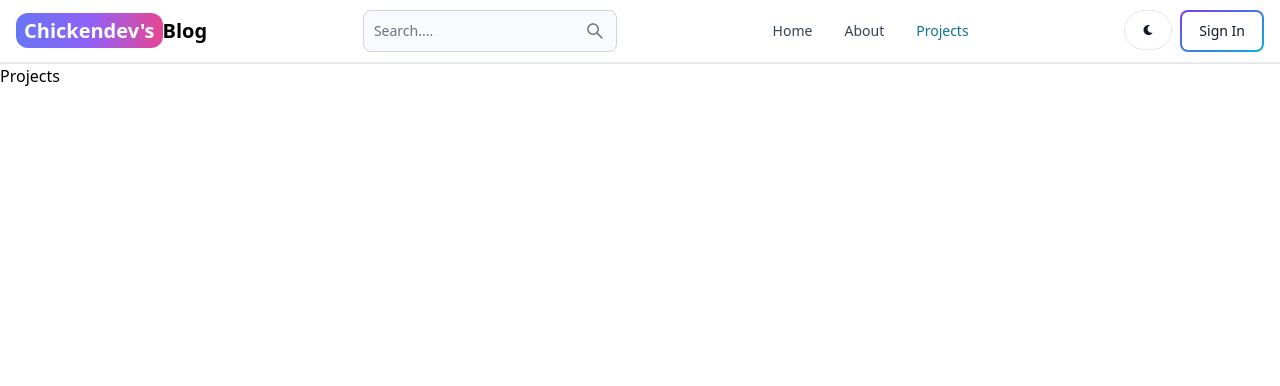
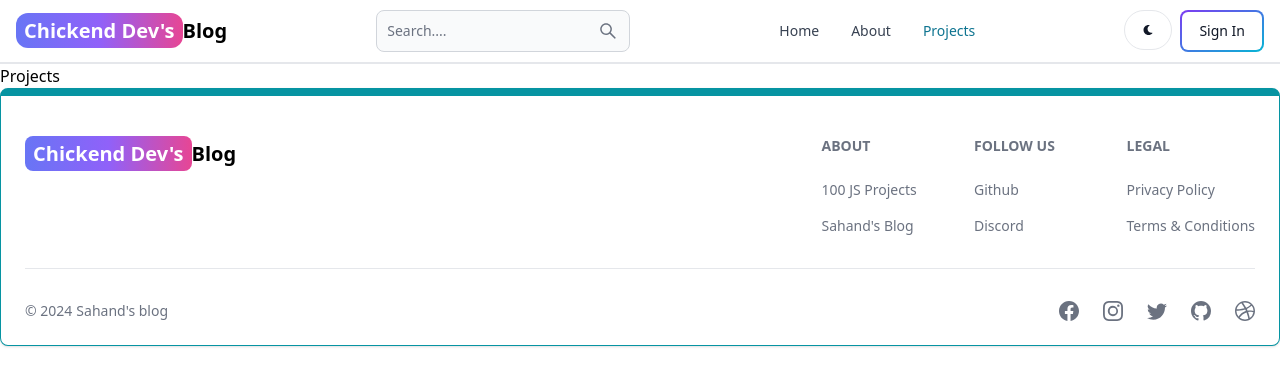
Before and after one commit to huetruong06062002/mern-blog, a React (Vite) app in the folder client/: page /projects in a window 1280 px wide. Shown: the top 386 px of the page. Built offline with nearby package versions, Linux system fonts and the light colour scheme.

Commit message:
create a component ui footer

```diff
--- a/client/src/App.jsx
+++ b/client/src/App.jsx
@@ -1,26 +1,27 @@
-import {BrowserRouter, Route, Routes} from 'react-router-dom'
-import Home from './pages/Home'
-import About from './pages/About'
-import SignIn from './pages/SignIn'
-import SignUp from './pages/SignUp'
-import DashBoard from './pages/DashBoard'
-import Projects from './pages/Projects'
-import Header from './components/Header'
+import { BrowserRouter, Route, Routes } from "react-router-dom";
+import Home from "./pages/Home";
+import About from "./pages/About";
+import SignIn from "./pages/SignIn";
+import SignUp from "./pages/SignUp";
+import DashBoard from "./pages/DashBoard";
+import Projects from "./pages/Projects";
+import Header from "./components/Header";
+import Footer from './components/Footer';
 
 
-
-export default function App () {
+export default function App() {
   return (
     <BrowserRouter>
-    <Header/>
+      <Header />
       <Routes>
         <Route path="/" element={<Home />} />
-        <Route path='/about' element={<About/>}/>
-        <Route path='/sign-in' element={<SignIn />}/>
-        <Route path='/sign-up' element={<SignUp />}/>
+        <Route path="/about" element={<About />} />
+        <Route path="/sign-in" element={<SignIn />} />
+        <Route path="/sign-up" element={<SignUp />} />
         <Route path="/dashboard" element={<DashBoard />} />
         <Route path="/projects" element={<Projects />} />
       </Routes>
+      <Footer />
     </BrowserRouter>
-  )
+  );
 }
--- /dev/null
+++ b/client/src/components/Footer.jsx
@@ -0,0 +1,92 @@
+import { Footer } from "flowbite-react";
+import { Link } from "react-router-dom";
+import {
+  BsFacebook,
+  BsInstagram,
+  BsTwitter,
+  BsGithub,
+  BsDribbble,
+} from "react-icons/bs";
+
+function FooterCom() {
+  return (
+    <Footer container className="border border-t-8 border-teal-500">
+      <div className="w-full max-w-7xl mx-auto">
+        <div className="grid w-full justify-between sm:flex md:grid-cols-1">
+          <div className="mt-5">
+            <Link
+              to="/"
+              className="self-center whitespace-nowrap text-lg sm:text-xl font-semibold dark:text-white"
+            >
+              <span className="px-2 py-1 bg-gradient-to-r from-indigo-500 via-purple-500 to-pink-500 rounded-lg text-white">
+                Chickend Dev's
+              </span>
+              Blog
+            </Link>
+          </div>
+          <div className="grid grid-cols-2 gap-8 mt-4 sm:grid-cols-3 sm:gap-6">
+            <div>
+              <Footer.Title title="About" />
+              <Footer.LinkGroup col>
+                <Footer.Link
+                  href="https://www.100jsprojects.com"
+                  target="_blank"
+                  rel="noopener noreferrer"
+                >
+                  100 JS Projects
+                </Footer.Link>
+                <Footer.Link
+                  href="/about"
+                  target="_blank"
+                  rel="noopener noreferrer"
+                >
+                  Sahand's Blog
+                </Footer.Link>
+              </Footer.LinkGroup>
+            </div>
+            <div>
+              <Footer.Title title="Follow us" />
+              <Footer.LinkGroup col>
+                <Footer.Link
+                  href="https://www.github.com/sahandghavidel"
+                  target="_blank"
+                  rel="noopener noreferrer"
+                >
+                  Github
+                </Footer.Link>
+                <Footer.Link href="#">Discord</Footer.Link>
+              </Footer.LinkGroup>
+            </div>
+            <div>
+              <Footer.Title title="Legal" />
+              <Footer.LinkGroup col>
+                <Footer.Link href="#">Privacy Policy</Footer.Link>
+                <Footer.Link href="#">Terms &amp; Conditions</Footer.Link>
+              </Footer.LinkGroup>
+            </div>
+          </div>
+        </div>
+        <Footer.Divider />
+        <div className="w-full sm:flex sm:items-center sm:justify-between">
+          <Footer.Copyright
+            href="#"
+            by="Sahand's blog"
+            year={new Date().getFullYear()}
+          />
+          <div className="flex gap-6 sm:mt-0 mt-4 sm:justify-center">
+            <Footer.Icon href="#" icon={BsFacebook} />
+            <Footer.Icon href="#" icon={BsInstagram} />
+            <Footer.Icon href="#" icon={BsTwitter} />
+            <Footer.Icon
+              href="https://github.com/sahandghavidel"
+              icon={BsGithub}
+            />
+            <Footer.Icon href="#" icon={BsDribbble} />
+          </div>
+        </div>
+      </div>
+    </Footer>
+  );
+}
+
+export default FooterCom;
--- a/client/src/components/Header.jsx
+++ b/client/src/components/Header.jsx
@@ -14,7 +14,7 @@ export default function Header() {
         className="self-center whitespace-nowrap text-sm sm:text-xl font-semibold dark:text-white"
       >
         <span className="px-2 rounded-xl py-1 bg-gradient-to-r from-indigo-500 via-purple-500 to-pink-500 text-white">
-          Chickendev's
+          Chickend Dev's
         </span>
         Blog
       </Link>
--- a/client/src/pages/SignUp.jsx
+++ b/client/src/pages/SignUp.jsx
@@ -47,7 +47,7 @@ export default function SignUp() {
         <div className='flex-1'>
           <Link to='/' className='font-bold dark:text-white text-4xl'>
             <span className='px-2 py-1 bg-gradient-to-r from-indigo-500 via-purple-500 to-pink-500 rounded-lg text-white'>
-              Chickendev's
+              Chickend Dev's
             </span>
             Blog
           </Link>
```
